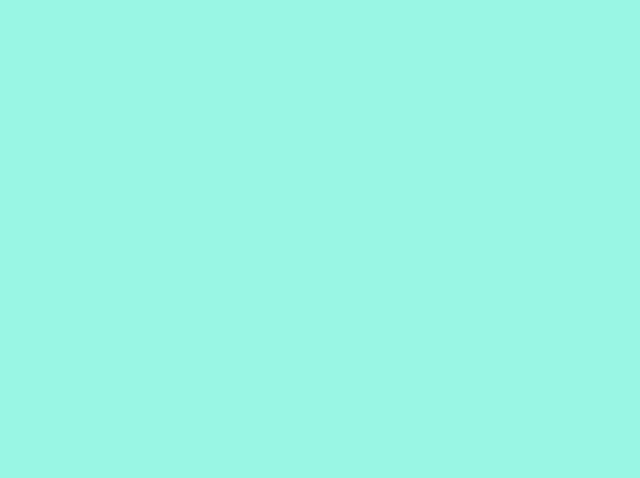
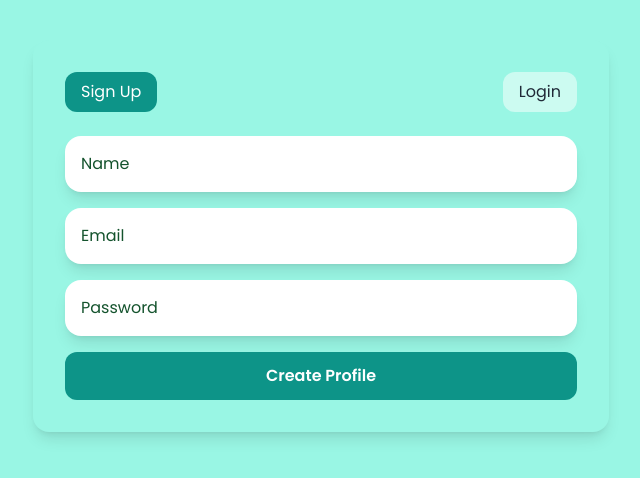
Before and after one commit to wacerabanice/creditnest, a React (Create React App) app in the folder creditnest_frontend/: page /profile in a window 1280 px wide. Before the commit this address had no page. Shown: the top 478 px of the page, without its empty margins (319-959 px from the left). Built offline with nearby package versions, Linux system fonts and the light colour scheme.

Commit message:
sync with github

```diff
--- a/creditnest_frontend/src/App.js
+++ b/creditnest_frontend/src/App.js
@@ -1,4 +1,4 @@
-  import { BrowserRouter as Router, Routes, Route } from "react-router-dom";
+import { BrowserRouter as Router, Routes, Route } from "react-router-dom";
 
 import Home from "./pages/Home";
 import Profile from "./pages/Profile";
@@ -15,6 +15,7 @@ function App() {
       <Routes>
 
         {/* Profile page - no sidebar */}
+        <Route path="/profile" element={<Profile />} />
         <Route path="/signup" element={<Profile />} />
         <Route path="/login" element={<Profile />} />
 
@@ -57,8 +58,7 @@ function App() {
             <ProtectedRoute>
               <Layout><Education /></Layout>
             </ProtectedRoute>
-          }
-        />
+          } />
 
       </Routes>
     </Router>
--- a/creditnest_frontend/src/pages/Profile.js
+++ b/creditnest_frontend/src/pages/Profile.js
@@ -27,8 +27,8 @@ function Profile() {
     if (!isValidEmail(email)) return alert("Invalid email");
 
     try {
-      const res = await API.post("/signup", { name, email, password });
-      alert("Signup successful! Please login.");
+      const { data } = await API.post("/signup", { name, email, password });
+      alert(data.message || "Signup successful!");
       setName(""); setEmail(""); setPassword("");
       navigate("/login"); // redirect to login
     } catch (err) {
```
Also changed, not shown: 1 other file (tests, documents, lock files or other folders).
